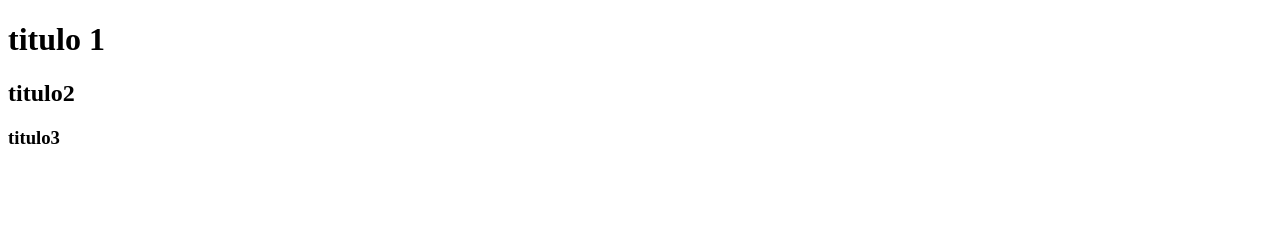
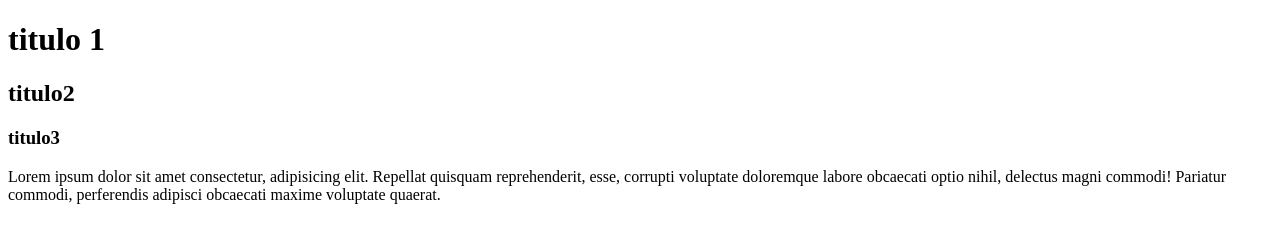
Before and after one commit to ferparpin/ejemplogit, a plain HTML site: page index.html in a window 1280 px wide. Drawn offline with Linux system fonts and the light colour scheme.

Commit message:
commit 5

```diff
--- a/index.html
+++ b/index.html
@@ -10,5 +10,6 @@
 <h1>titulo 1</h1>
 <h2> titulo2</h2>
 <h3>titulo3</h3>
+<p>Lorem ipsum dolor sit amet consectetur, adipisicing elit. Repellat quisquam reprehenderit, esse, corrupti voluptate doloremque labore obcaecati optio nihil, delectus magni commodi! Pariatur commodi, perferendis adipisci obcaecati maxime voluptate quaerat.</p>
 </body>
 </html>
```
